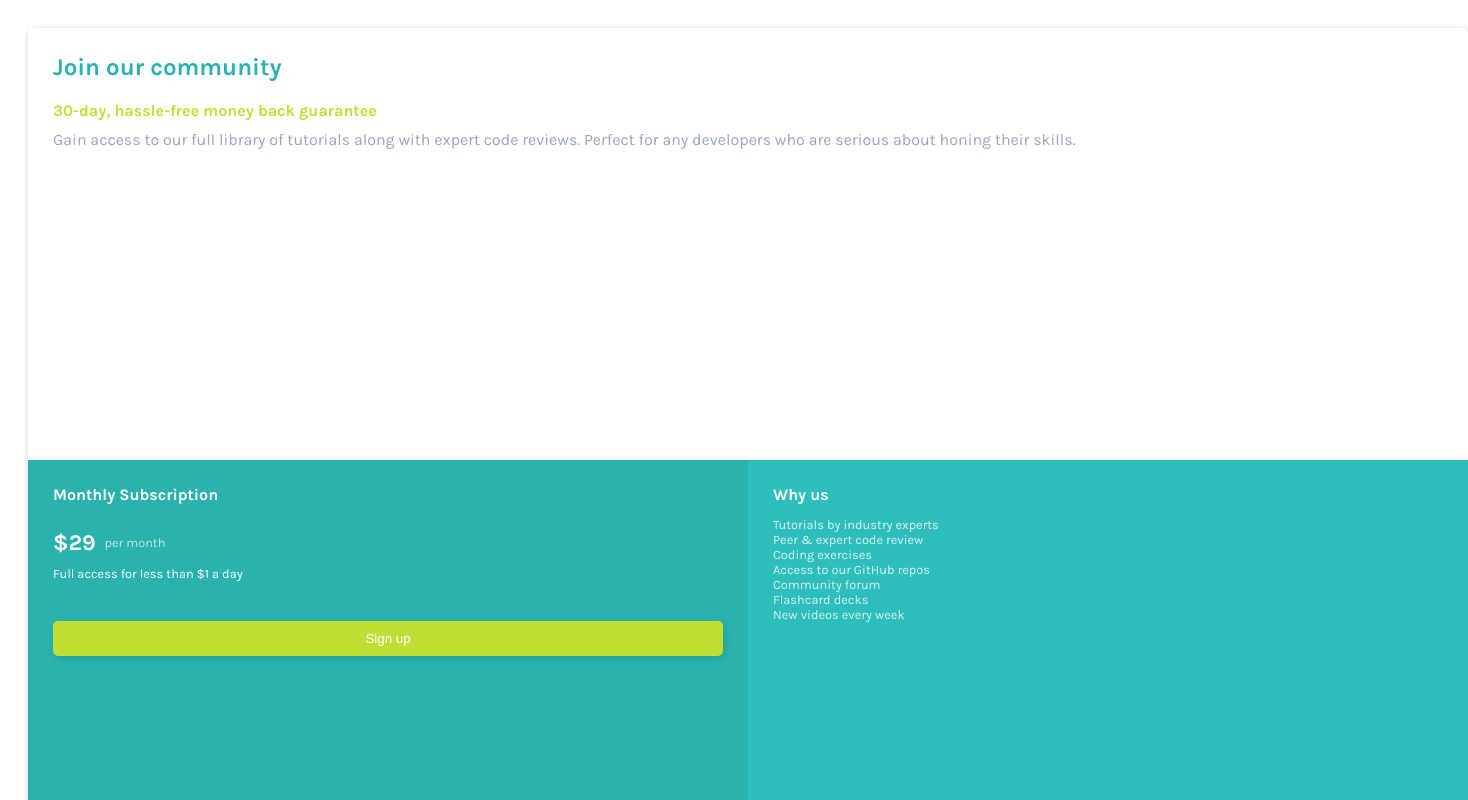
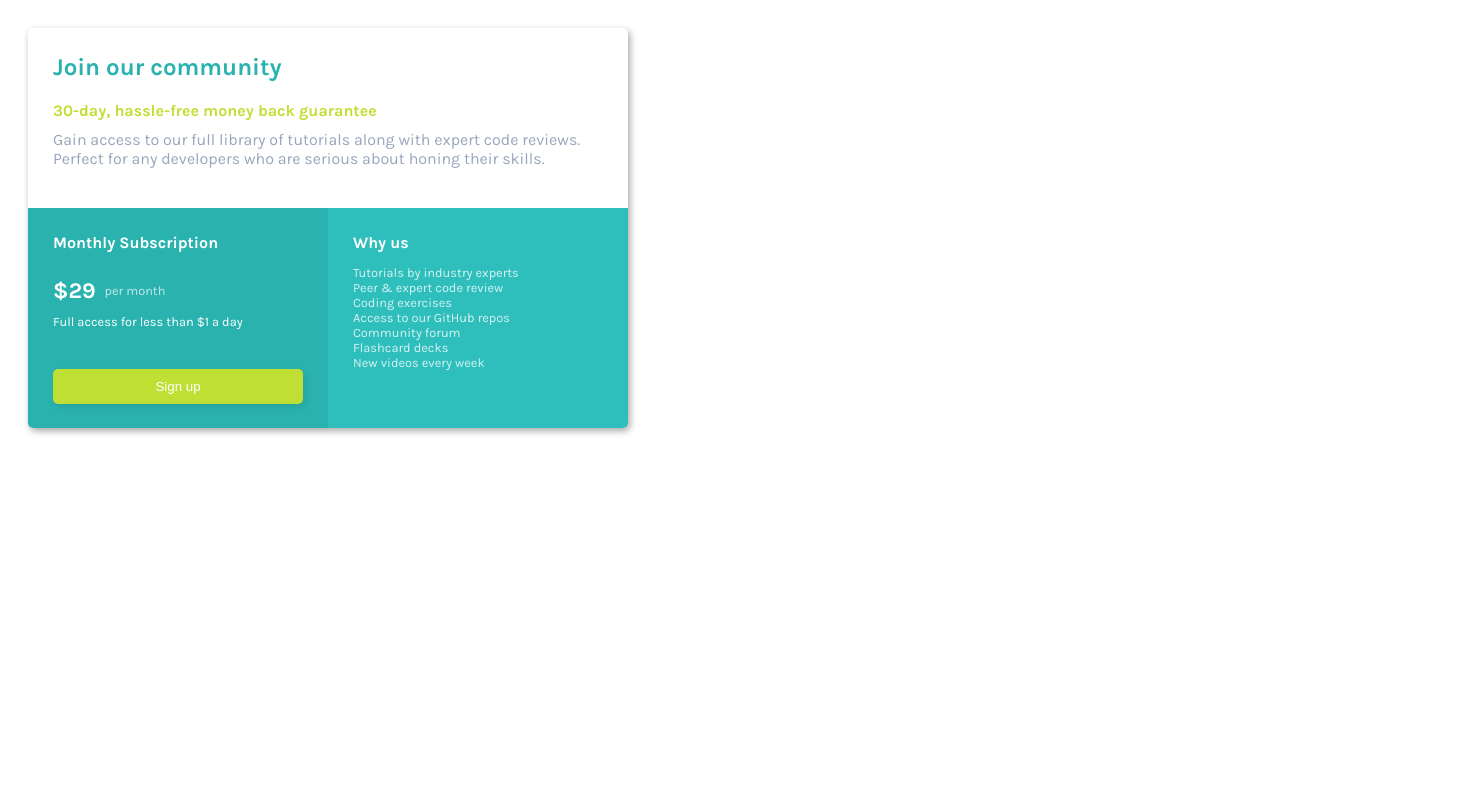
Before and after one commit to feroztia/pricing-card-frontend-mentor-challenge, a plain HTML site: page index.html in a window 1280 px wide. Shown: the top 800 px of the page, 1468 px wide, since content can reach past the window. Drawn offline with Linux system fonts and the light colour scheme; a script that the page names is missing.

Commit message:
styles.css

```diff
--- a/styles.css
+++ b/styles.css
@@ -19,8 +19,8 @@ h2, h4, p {
 
 
 #card {
-    width: 1440px;
-    height: 960px;
+    width: 600px;
+    height: 400px;
     box-shadow: 2px 3px 7px 0px rgba(0,0,0,0.35);
     border-radius: 5px;
     overflow:hidden;
```
